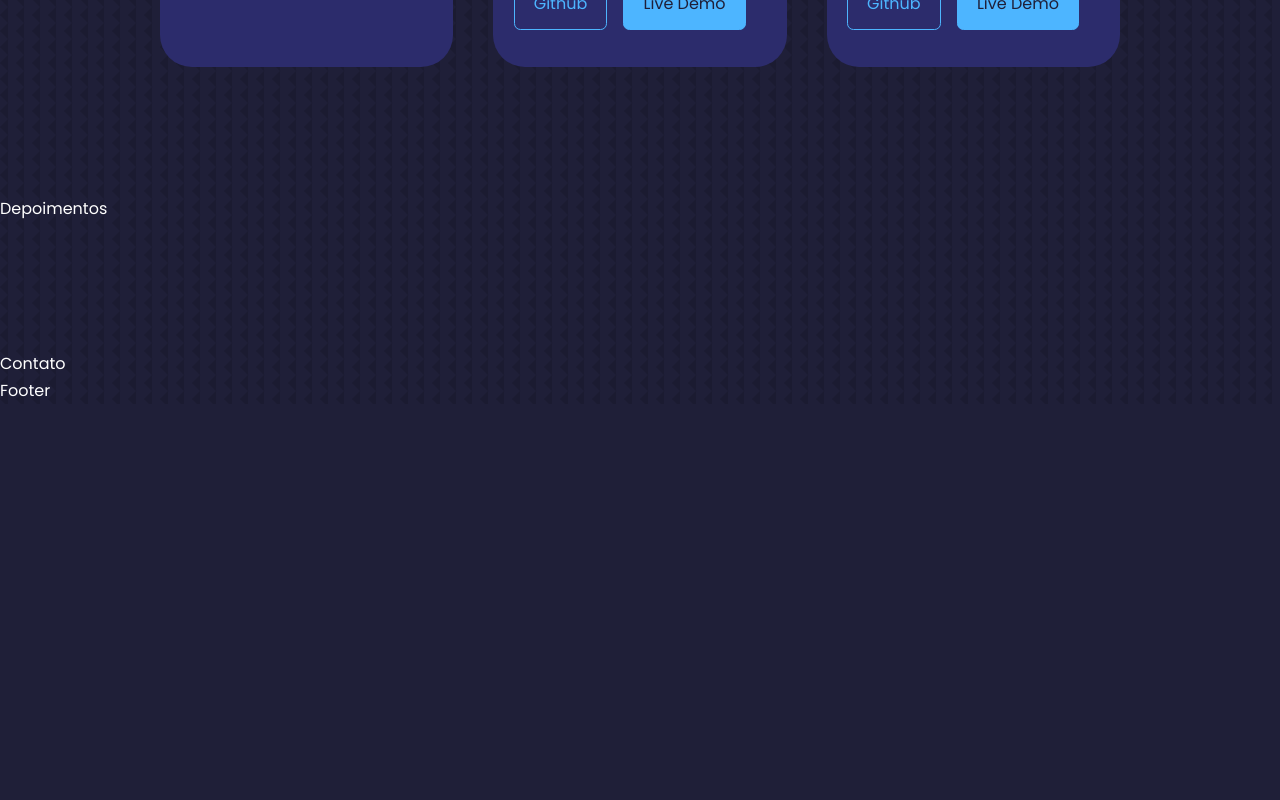
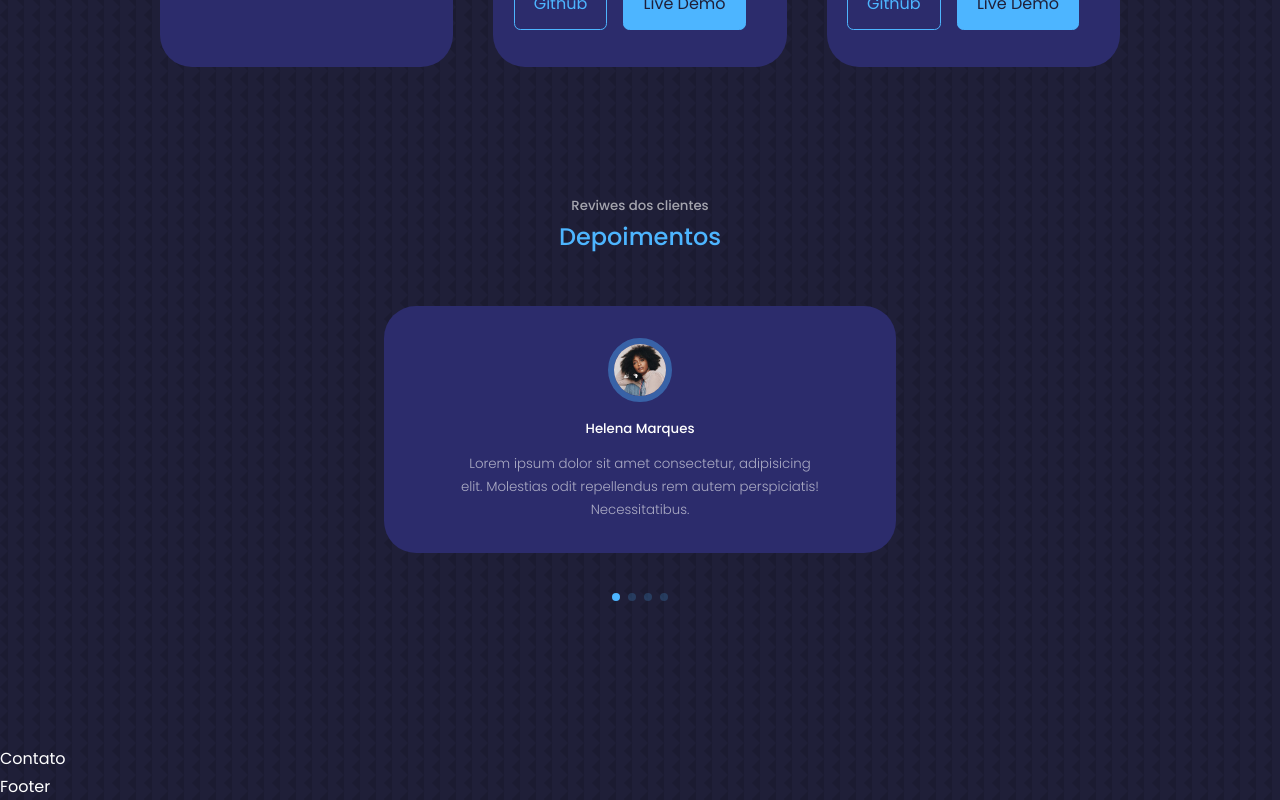
Before and after one commit to Jotapcinfo/portfolio-react-2, a React (Create React App) app: page / in a window 1280 px wide. Shown: the part 4041-4841 px from the top of the page. Before the commit the page ends 4445 px from the top, so only its background shows below. Built offline with nearby package versions, Linux system fonts and the light colour scheme.

Commit message:
end depoimentos

```diff
--- a/package.json
+++ b/package.json
@@ -10,6 +10,7 @@
     "react-dom": "^18.2.0",
     "react-icons": "^4.10.1",
     "react-scripts": "5.0.1",
+    "swiper": "^10.0.4",
     "web-vitals": "^2.1.4"
   },
   "scripts": {
--- a/src/components/depoimentos/Depoimentos.jsx
+++ b/src/components/depoimentos/Depoimentos.jsx
@@ -1,9 +1,71 @@
 import React from 'react'
 import './depoimentos.css'
+import AVTR1 from '../../assets/avatar1.jpg'
+import AVTR2 from '../../assets/avatar2.jpg'
+import AVTR3 from '../../assets/avatar3.jpg'
+import AVTR4 from '../../assets/avatar4.jpg'
+
+// import Swiper core and required modules
+import { Pagination } from 'swiper/modules';
+
+import { Swiper, SwiperSlide } from 'swiper/react';
+
+// Import Swiper styles
+import 'swiper/css';
+import 'swiper/css/pagination';
+
+
+const data = [
+  {
+    avatar: AVTR1,
+    name: 'Helena Marques',
+    review: 'Lorem ipsum dolor sit amet consectetur, adipisicing elit. Molestias odit repellendus rem autem perspiciatis! Necessitatibus.'
+  },
+  {
+    avatar: AVTR2,
+    name: 'Pedro Almeida',
+    review: 'Lorem ipsum dolor sit amet consectetur, adipisicing elit. Molestias odit repellendus rem autem perspiciatis! Necessitatibus.'
+  },
+  {
+    avatar: AVTR3,
+    name: 'Gabriel Santos',
+    review: 'Lorem ipsum dolor sit amet consectetur, adipisicing elit. Molestias odit repellendus rem autem perspiciatis! Necessitatibus.'
+  },
+  {
+    avatar: AVTR4,
+    name: 'Isabela Silva',
+    review: 'Lorem ipsum dolor sit amet consectetur, adipisicing elit. Molestias odit repellendus rem autem perspiciatis! Necessitatibus.'
+  },
+]
 
 const Depoimentos = () => {
   return (
-    <section id='depoimentos'>Depoimentos</section>
+    <section id='depoimentos'>
+      <h5>Reviwes dos clientes</h5>
+      <h2>Depoimentos</h2>
+
+      <Swiper className="container depoimentos__container"
+
+      // install Swiper modules
+        modules={[Pagination]}
+        spaceBetween={40}
+        slidesPerView={1}
+        pagination={{ clickable: true }}>
+        {
+          data.map(({ avatar, name, review }, index) => {
+            return (
+              <SwiperSlide key={index} className="depoimento">
+                <div className="cliente__avatar">
+                  <img src={avatar} />
+                </div>
+                <h5 className='cliente_nome'> {name} </h5>
+                <small className='cliente__review'>{review} </small>
+              </SwiperSlide>
+            )
+          })
+        }
+      </Swiper>
+    </section>
   )
 }
 
--- a/src/components/depoimentos/depoimentos.css
+++ b/src/components/depoimentos/depoimentos.css
@@ -0,0 +1,53 @@
+.container.depoimentos__container {
+    width: 40%;
+    padding-bottom: 4rem;
+}
+
+.cliente__avatar {
+    width: 4rem;
+    aspect-ratio: 1/1;
+    overflow: hidden;
+    border-radius: 50%;
+    margin: 0 auto 1rem;
+    border: 0.4rem solid var(--color-primary-variant);
+}
+
+.depoimento {
+    background: var(--color-bg-variant);
+    text-align: center;
+    padding: 2rem;
+    border-radius: 2rem;
+    user-select: none;
+}
+
+.cliente__review {
+    color: var(--color-light);
+    font-weight: 300;
+    display: block;
+    width: 80%;
+    margin: 0.8rem auto 0;
+}
+
+.swiper-pagination-clickable .swiper-pagination-bullet {
+    background: var(--color-primary);
+}
+
+/* Query Mídias (Dispositivos Médios */
+
+@media screen and (max-width: 1024px) {
+    .container.depoimentos__container {
+        width: 60%;
+    }
+}
+
+/* Query Mídias (Dispositivos Pequenos */
+
+@media screen and (max-width: 600px) {
+    .container.depoimentos__container {
+        width: var(--container-width-sm);
+    }
+
+    .cliente__review {
+        width: var(--container-width-sm);
+    }
+}
```
Also changed, not shown: 1 other file (tests, documents, lock files or other folders).
